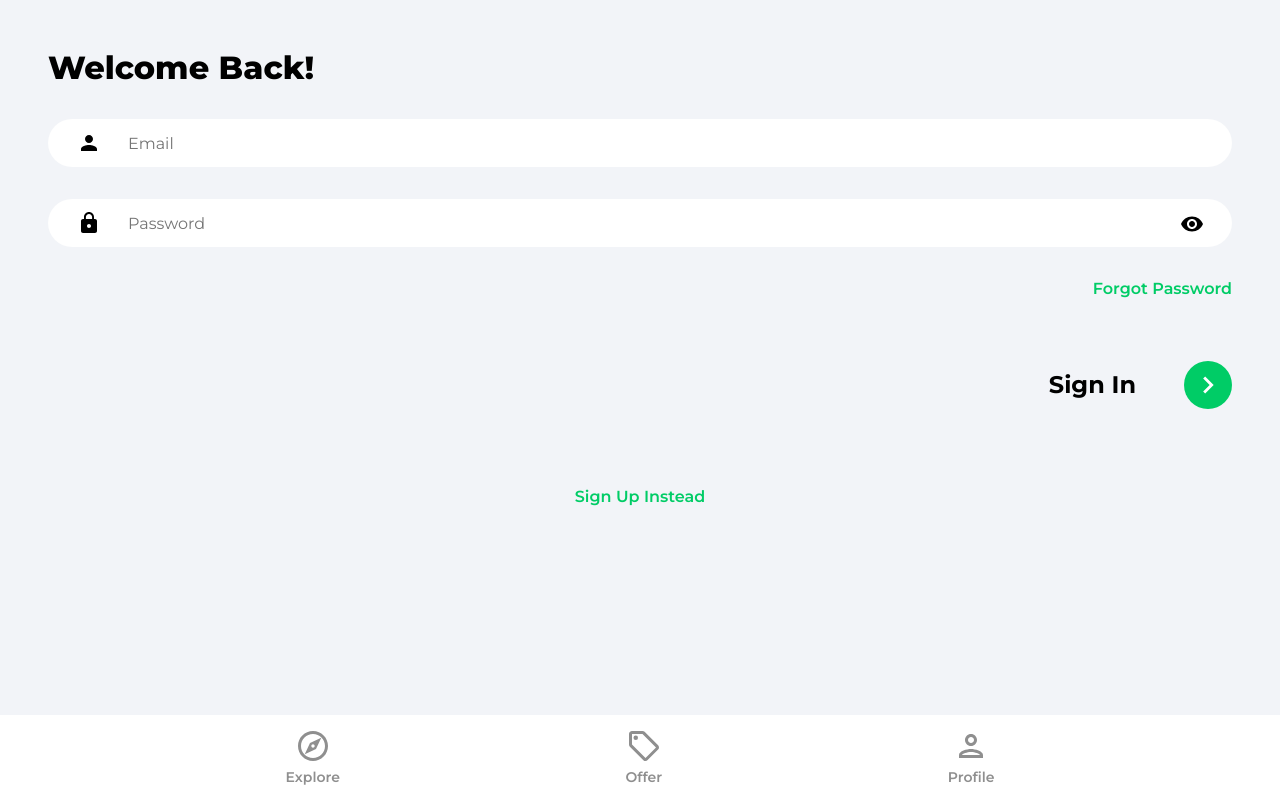
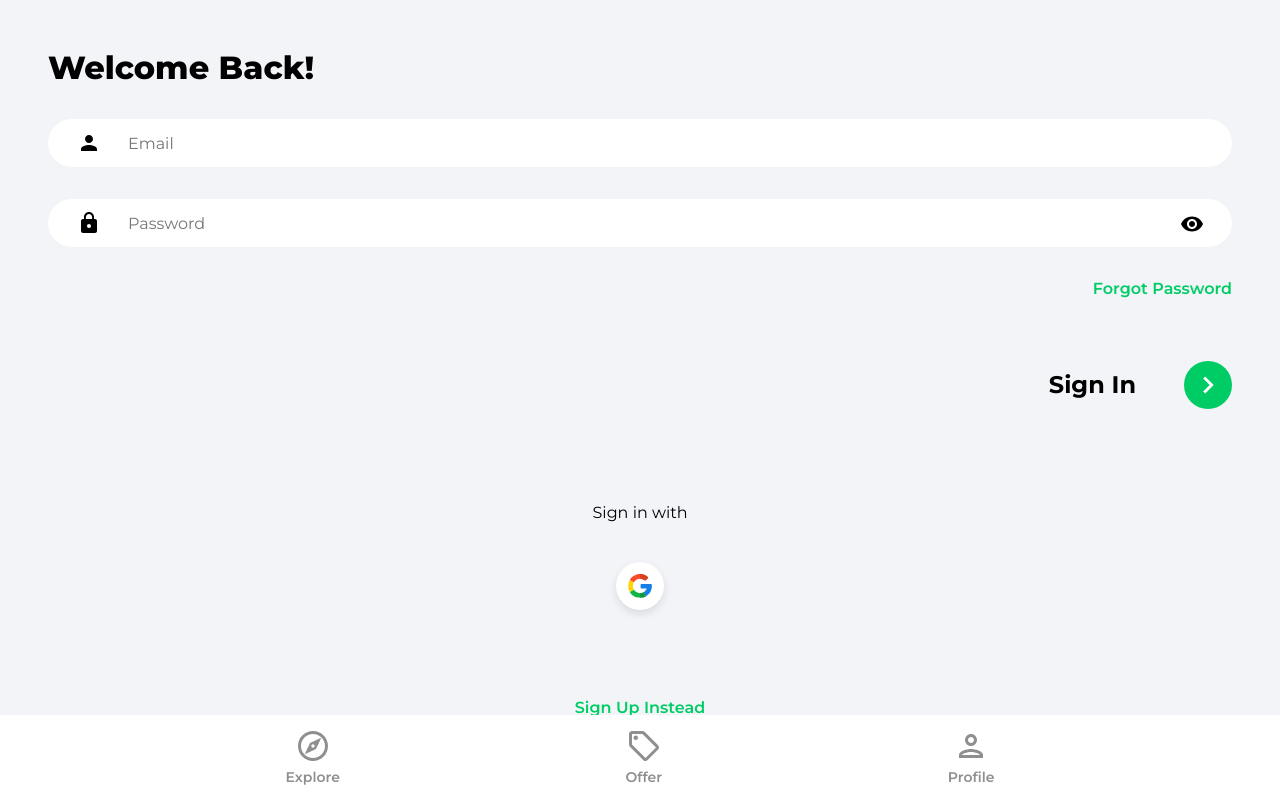
Before and after one commit to chernykh-ru/house-market, a React (Create React App) app: page /sign-in in a window 1280 px wide. Built offline with nearby package versions, Linux system fonts and the light colour scheme; the HTML template or start-up script is replaced by a standard one.

Commit message:
added google OAuth 2.0

```diff
--- /dev/null
+++ b/src/components/OAuth.tsx
@@ -0,0 +1,50 @@
+import React from 'react'
+import { useLocation, useNavigate } from 'react-router-dom'
+import { getAuth, signInWithPopup, GoogleAuthProvider } from 'firebase/auth'
+import { doc, setDoc, getDoc, serverTimestamp } from 'firebase/firestore'
+import { app, db } from '../firebase.config'
+import { toast } from 'react-toastify'
+import googleIcon from '../assets/svg/googleIcon.svg'
+
+const OAuth = () => {
+  const navigate = useNavigate()
+  const location = useLocation()
+
+  const handleGoogleClick = async () => {
+    try {
+      const auth = getAuth(app)
+      const provider = new GoogleAuthProvider()
+      const result = await signInWithPopup(auth, provider)
+      const user = result.user
+
+      // Check for user
+      const docRef = doc(db, 'users', user.uid)
+      const docSnap = await getDoc(docRef)
+
+      // If user, doesn't exist, create user
+      if (!docSnap.exists()) {
+        await setDoc(doc(db, 'users', user.uid), {
+          name: user.displayName,
+          email: user.email,
+          timestamp: serverTimestamp(),
+        })
+      }
+      navigate('/')
+    } catch (error) {
+      if (error instanceof Error) {
+        toast.error('Could not authorize with Google')
+      }
+    }
+  }
+
+  return (
+    <div className='socialLogin'>
+      <p>Sign {location.pathname === '/sign-up' ? 'up' : 'in'} with </p>
+      <button className='socialIconDiv' onClick={handleGoogleClick}>
+        <img className='socialIconImg' src={googleIcon} alt='google auth' />
+      </button>
+    </div>
+  )
+}
+
+export default OAuth
--- a/src/pages/SignIn.tsx
+++ b/src/pages/SignIn.tsx
@@ -5,6 +5,7 @@
 import { ReactComponent as ArrowRightIcon } from '../assets/svg/keyboardArrowRightIcon.svg'
 import visibilityIcon from '../assets/svg/visibilityIcon.svg'
 import { app } from '../firebase.config'
+import OAuth from '../components/OAuth'
 
 interface ISignInFormData {
   email: string
@@ -94,7 +95,7 @@
         </div>
       </form>
 
-      {/* <Google OAuth /> */}
+      <OAuth />
 
       <Link to='/sign-up' className='registerLink'>
         Sign Up Instead
--- a/src/pages/SignUp.tsx
+++ b/src/pages/SignUp.tsx
@@ -10,6 +10,7 @@
 import { toast } from 'react-toastify'
 import { ReactComponent as ArrowRightIcon } from '../assets/svg/keyboardArrowRightIcon.svg'
 import visibilityIcon from '../assets/svg/visibilityIcon.svg'
+import OAuth from '../components/OAuth'
 
 type Optional<T, K extends keyof T> = Pick<Partial<T>, K> & Omit<T, K>
 interface ISignUpFormData {
@@ -125,7 +126,7 @@
         </div>
       </form>
 
-      {/* <Google OAuth /> */}
+      <OAuth />
 
       <Link to='/sign-in' className='registerLink'>
         Sign In Instead
```
